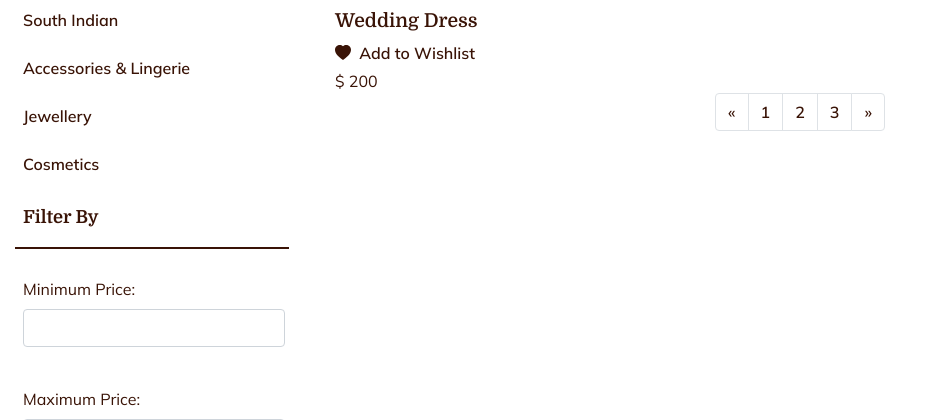
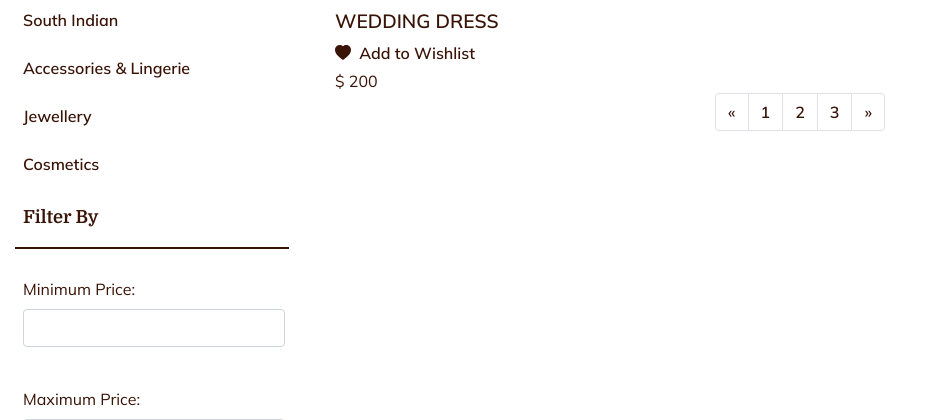
Before and after one commit to marymathews/bridal-boutique, a Flask app: page /showWestern in a window 1280 px wide. Shown: the part 341-761 px from the top of the page, without its empty margins (0-925 px from the left). Run offline with Flask 2, Linux system fonts and the light colour scheme.

Commit message:
minor UI changes

```diff
--- a/static/styles.css
+++ b/static/styles.css
@@ -107,7 +107,7 @@ html, body {
     border: 0!important;
   }
   .item-name {
-    font-family: 'Domine', 'Mulish', Lobster, Verdana, Geneva, Tahoma, sans-serif;
+    font-family:  'Mulish', Lobster, Verdana, Geneva, Tahoma, sans-serif;
     font-weight: 600;
     font-size: larger;
     vertical-align: middle;
--- a/templates/western.html
+++ b/templates/western.html
@@ -118,7 +118,7 @@
                                 <div class="col-lg-3 text-center product-container">
                                     <img class="img-thumbnail listing-image" src="../static/images/homepage/west_1.jpg" alt="Western Wedding Dress">
                                     <div class="mt-2 item-name text-left">
-                                        Wedding Dress
+                                        WEDDING DRESS
                                     </div>
                                     <div class="mr-1 mt-1 text-left">
                                         <svg xmlns="http://www.w3.org/2000/svg" width="16" height="16" fill="#391306" class="bi bi-heart-fill" viewBox="0 0 16 16">
```
